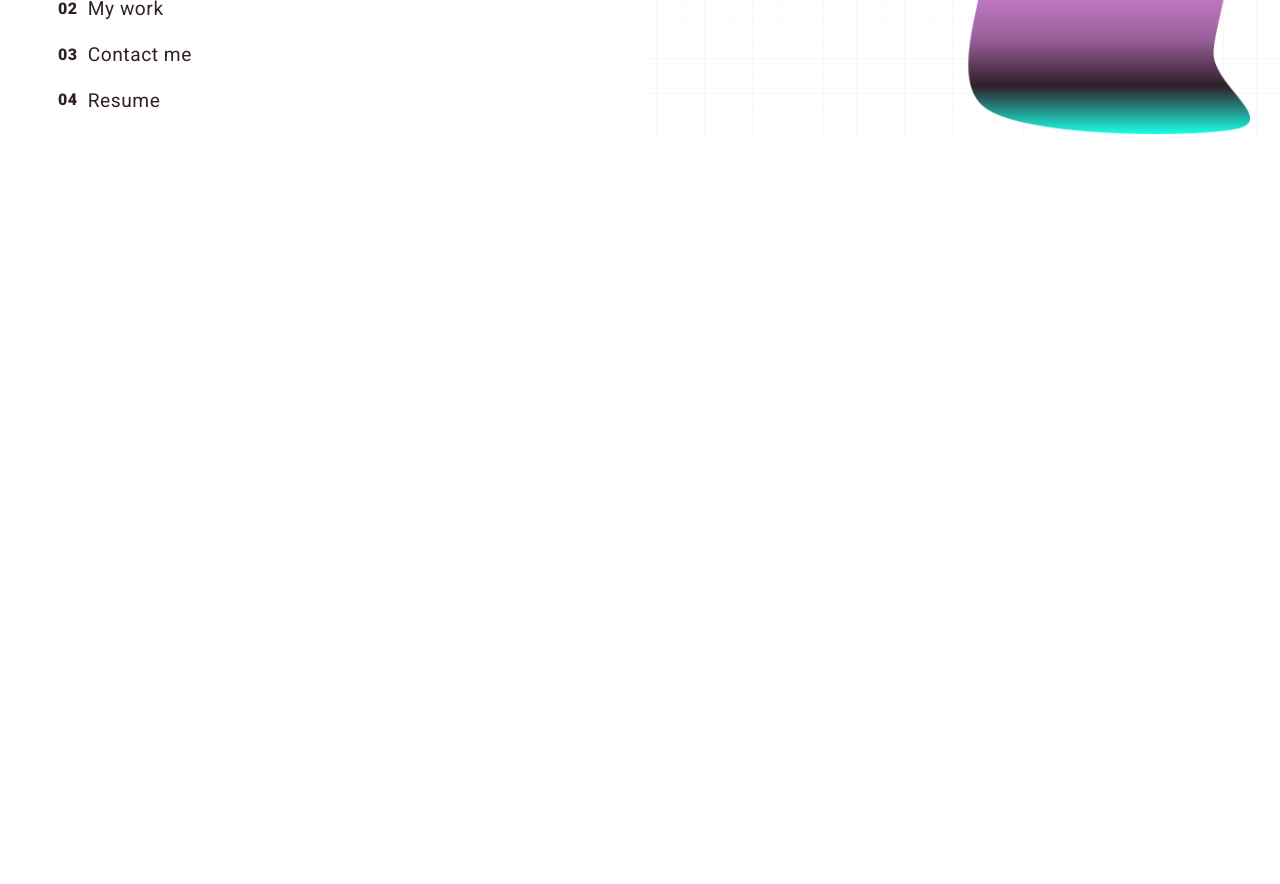
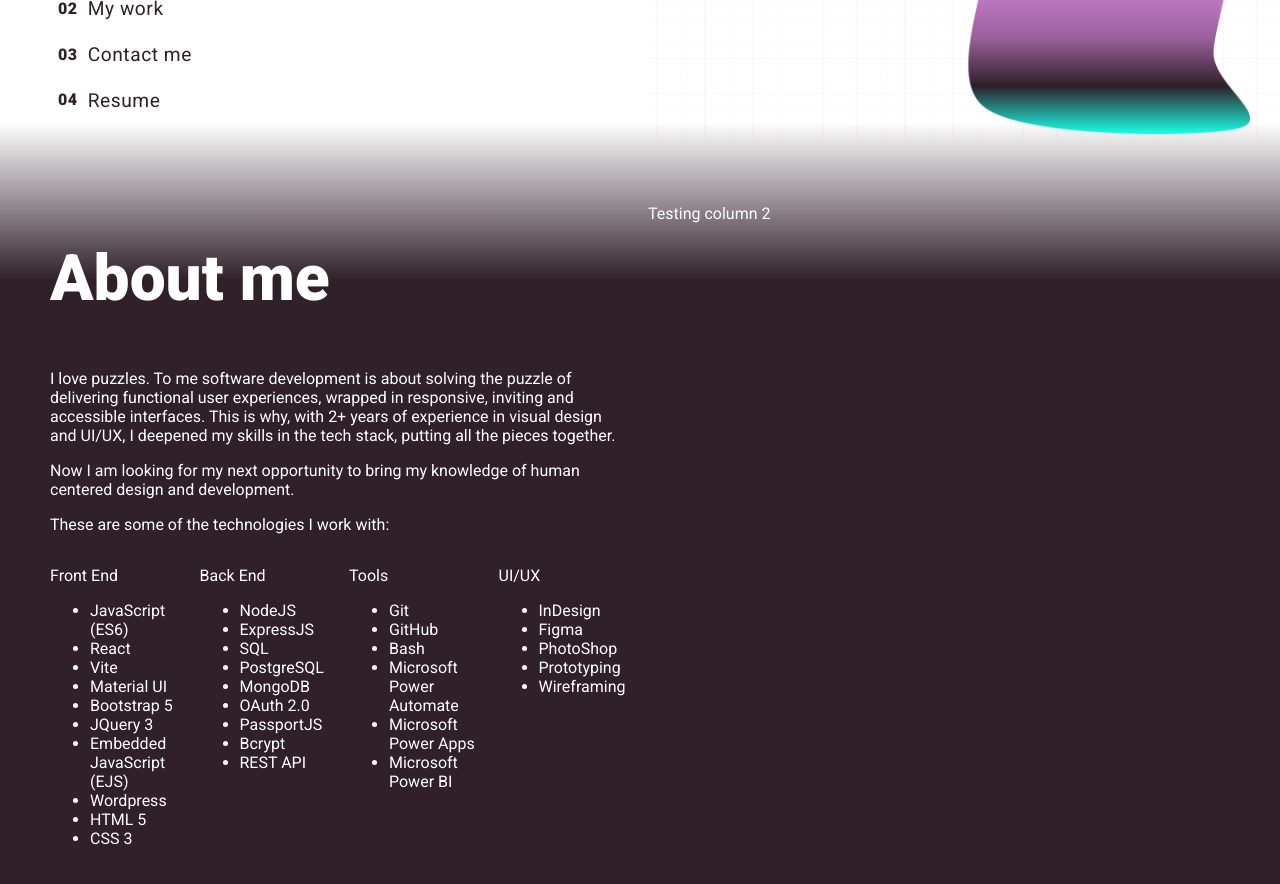
Before and after one commit to ravishanw/ravishanw-portfolio, a React (Vite) app: page / in a window 1280 px wide. Shown: the part 580-1464 px from the top of the page. Before the commit the page ends 800 px from the top, so only its background shows below. Built offline with nearby package versions, Linux system fonts and the light colour scheme.

Commit message:
skills list raw

```diff
--- a/src/App.jsx
+++ b/src/App.jsx
@@ -1,5 +1,6 @@
 import Navbar from "./components/Navbar.jsx";
 import Welcome from "./components/Welcome.jsx";
+import AboutMe from "./components/AboutMe.jsx";
 
 function App() {
   const navItems = [
@@ -25,6 +26,7 @@ function App() {
     <div>
       <Navbar navList={navItems} />
       <Welcome navList={navItems} />
+      <AboutMe />
     </div>
   );
 }
--- /dev/null
+++ b/src/components/AboutMe.jsx
@@ -0,0 +1,104 @@
+import Grid from "@mui/material/Grid";
+
+const frontEndSkills = [
+  "JavaScript (ES6)",
+  "React",
+  "Vite",
+  "Material UI",
+  "Bootstrap 5",
+  "JQuery 3",
+  "Embedded JavaScript (EJS)",
+  "Wordpress",
+  "HTML 5",
+  "CSS 3",
+];
+
+const backEndSkills = [
+  "NodeJS",
+  "ExpressJS",
+  "SQL",
+  "PostgreSQL",
+  "MongoDB",
+  "OAuth 2.0",
+  "PassportJS",
+  "Bcrypt",
+  "REST API",
+];
+
+const toolSkills = [
+  "Git",
+  "GitHub",
+  "Bash",
+  "Microsoft Power Automate",
+  "Microsoft Power Apps",
+  "Microsoft Power BI",
+];
+
+const uiSkills = [
+  "InDesign",
+  "Figma",
+  "PhotoShop",
+  "Prototyping",
+  "Wireframing",
+];
+
+function AboutMe() {
+  return (
+    <Grid className="about-me-container" container spacing={2}>
+      <Grid item xs={12} md={6}>
+        <h2>About me</h2>
+        <p>
+          I love puzzles. To me software development is about solving the puzzle
+          of delivering functional user experiences, wrapped in responsive,
+          inviting and accessible interfaces. This is why, with 2+ years of
+          experience in visual design and UI/UX, I deepened my skills in the
+          tech stack, putting all the pieces together.
+        </p>
+        <p>
+          Now I am looking for my next opportunity to bring my knowledge of
+          human centered design and development.
+        </p>
+        <p>These are some of the technologies I work with:</p>
+        <Grid container spacing={2}>
+          <Grid item xs={3}>
+            <h3>Front End</h3>
+            <ul>
+              {frontEndSkills.map((el, index) => {
+                return <li key={index}>{el}</li>;
+              })}
+            </ul>
+          </Grid>
+          <Grid item xs={3}>
+            <h3>Back End</h3>
+            <ul>
+              {backEndSkills.map((el, index) => {
+                return <li key={index}>{el}</li>;
+              })}
+            </ul>
+          </Grid>
+          <Grid item xs={3}>
+            <h3>Tools</h3>
+            <ul>
+              {toolSkills.map((el, index) => {
+                return <li key={index}>{el}</li>;
+              })}
+            </ul>
+          </Grid>
+          <Grid item xs={3}>
+            <h3>UI/UX</h3>
+            <ul>
+              {uiSkills.map((el, index) => {
+                return <li key={index}>{el}</li>;
+              })}
+            </ul>
+          </Grid>
+        </Grid>
+      </Grid>
+      <Grid item xs={12} md={6}>
+        <p>Testing column 2</p>
+      </Grid>
+    </Grid>
+  );
+}
+
+export default AboutMe;
--- a/src/components/Navbar.jsx
+++ b/src/components/Navbar.jsx
@@ -1,6 +1,7 @@
 import React, { useState } from "react";
 import AppBar from "@mui/material/AppBar";
 import Box from "@mui/material/Box";
+import Button from "@mui/material/Button";
 import Toolbar from "@mui/material/Toolbar";
 import IconButton from "@mui/material/IconButton";
 import Menu from "@mui/material/Menu";
@@ -8,27 +9,6 @@ import MenuIcon from "@mui/icons-material/Menu";
 import MenuItem from "@mui/material/MenuItem";
 
 function Navbar(props) {
-  // Items array for navbar
-
-  // const navItems = [
-  //   {
-  //     num: "01",
-  //     item: "About me",
-  //   },
-  //   {
-  //     num: "02",
-  //     item: "My work",
-  //   },
-  //   {
-  //     num: "03",
-  //     item: "Contact me",
-  //   },
-  //   {
-  //     num: "04",
-  //     item: "Resume",
-  //   },
-  // ];
-
   const [navState, setNav] = useState(null);
 
   // Functions for opening and closing nav menu
@@ -50,12 +30,16 @@ function Navbar(props) {
   }
 
   return (
-    <Box sx={{ flexGrow: 1 }}>
+    <Box
+      sx={{
+        flexGrow: 1,
+      }}
+    >
       <AppBar
+        className="nav-bar"
         position="static"
         sx={{
           backgroundColor: "#fff",
-          color: "#2F2029",
         }}
       >
         <Toolbar sx={{ paddingLeft: "50px", paddingRight: "50px" }}>
@@ -108,7 +92,7 @@ function Navbar(props) {
                     <a href="#" key={index}>
                       <MenuItem key={index}>
                         <span className="nav-num">{el.num}</span>
-                        {el.item}
+                        <span className="nav-item">{el.item}</span>
                       </MenuItem>
                     </a>
                   );
--- a/src/components/WelcomeMenu.jsx
+++ b/src/components/WelcomeMenu.jsx
@@ -1,19 +1,11 @@
 import Button from "@mui/material/Button";
 
 function WelcomeMenu(props) {
-  function addEffect(e) {
-    e.target.classList.add("link-hover");
-  }
-
-  function removeEffect(e) {
-    e.target.classList.remove("link-hover");
-  }
   return (
     <div className="welcome-menu-container">
       {props.navList.map((el, index) => {
         return (
           <Button
-            square
             key={index}
             href="#"
             sx={{
@@ -22,9 +14,10 @@ function WelcomeMenu(props) {
               fontWeight: 400,
               textTransform: "none",
               justifyContent: "flex-start",
+              "&:hover": {
+                backgroundColor: "#1AFFE7",
+              },
             }}
-            onMouseOver={addEffect}
-            onMouseOut={removeEffect}
           >
             <span className="nav-num">{el.num}</span>
             {el.item}
--- a/src/index.css
+++ b/src/index.css
@@ -1,5 +1,4 @@
 * {
-  color: #2F2029;
   font-family: "Roboto", sans-serif;
   font-size: 1rem;
   font-weight: 400;
@@ -17,23 +16,31 @@ a {
 }
 a:hover {
   background-color: #1AFFE7;
+  border-radius: 4px;
   box-shadow: 4px 4px #2F2029;
 }
 /* Hovercraft */
-.link-hover {
+/* .link-hover {
   background-color: #1AFFE7;
   box-shadow: 4px 4px #2F2029;
+} */
+/* Navbar */
+.nav-bar li {
+  color:#2F2029;
 }
-/* Navbar */
 .nav-brand {
   height: 50px;
   width: 60px;
+}
+.nav-item {
+  color:#2F2029;
 }
 .nav-brand-link:hover {
   background-color: #fff;
   box-shadow: none;
 }
 .nav-num {
+  color:#2F2029;
   font-weight: 900;
   margin-right: 10px;
 }
@@ -71,3 +78,13 @@ a:hover {
   flex-direction: column;
   width: 200px;
 }
+/* About me */
+.about-me-container {
+  background: linear-gradient(#fff, #2F2029 20%);
+  padding: 50px;
+  color: #fff;
+}
+.about-me-container h2 {
+  font-size: 4rem;
+  font-weight: 900;
+}
```
